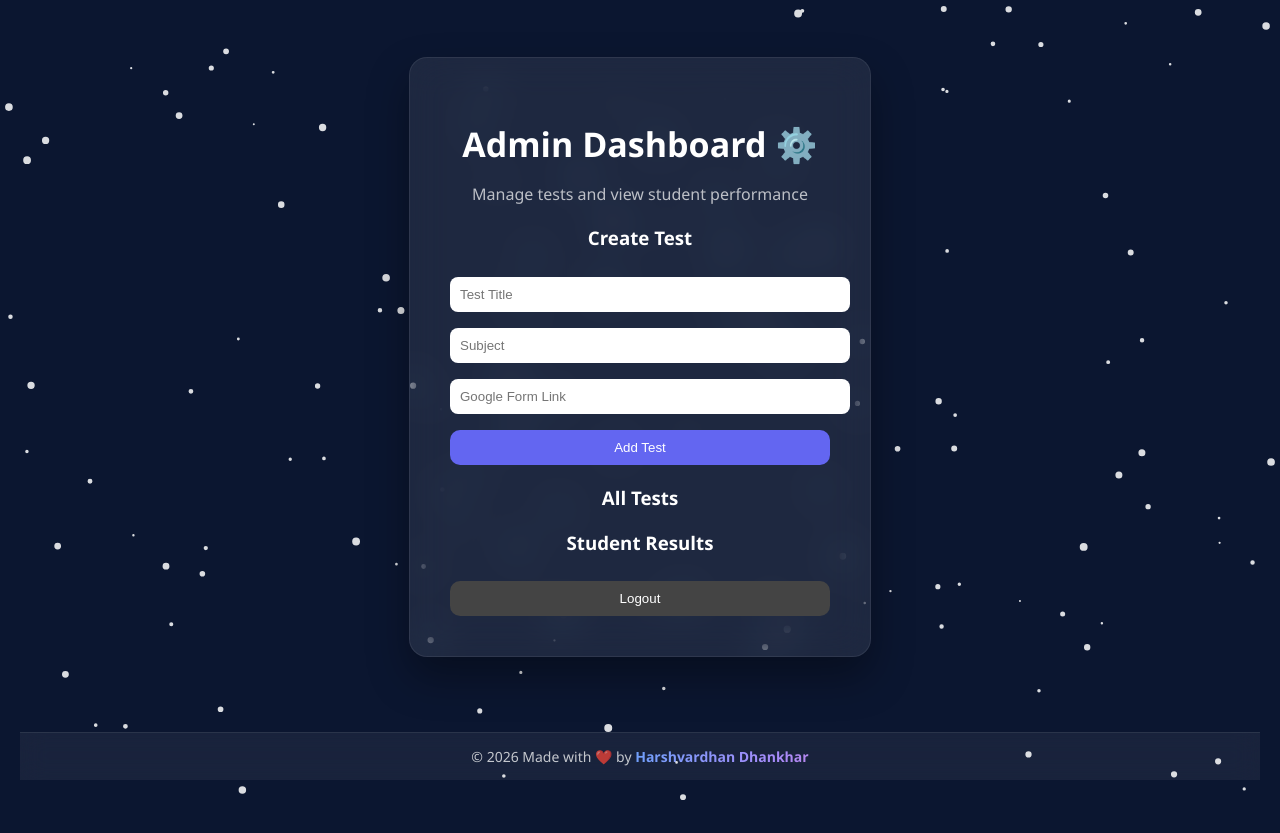
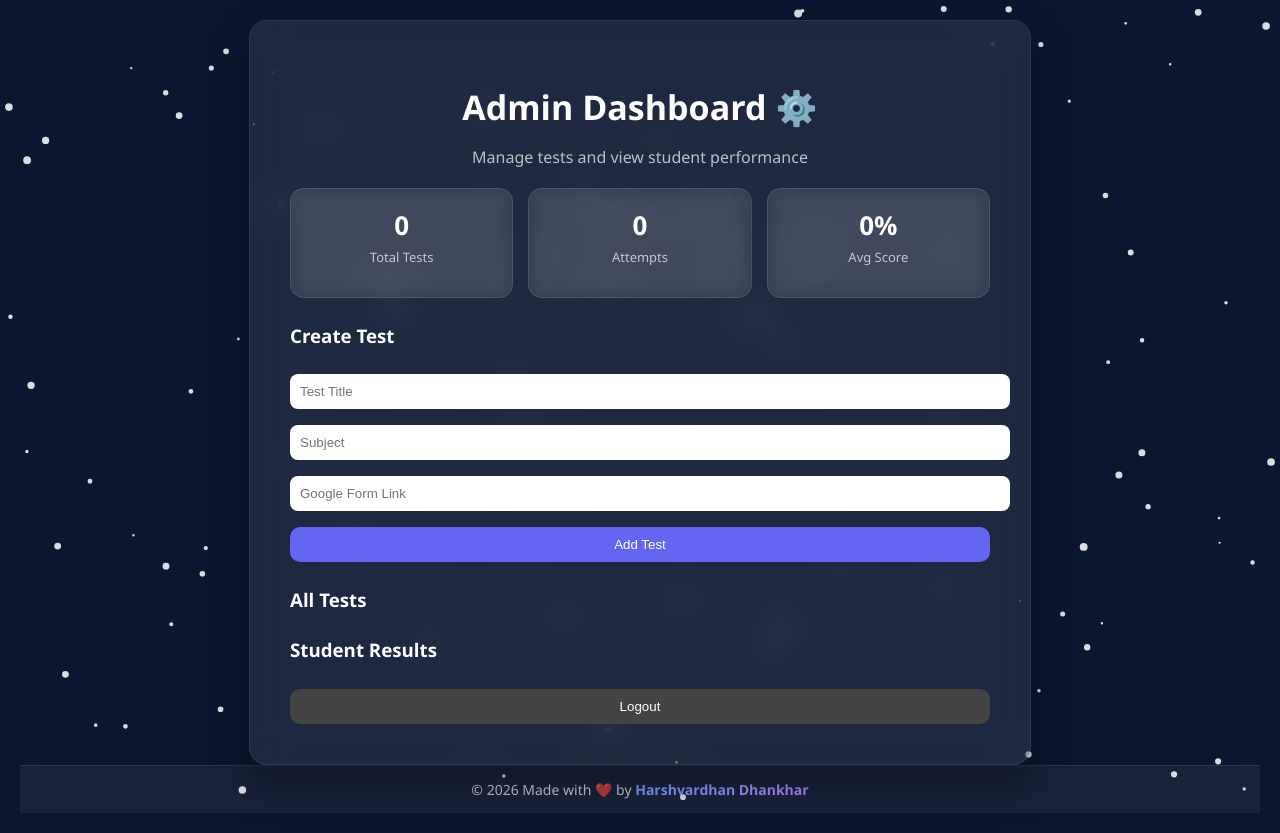
Before and after one commit to manuharsh08/Login, a plain HTML site: page admin.html in a window 1280 px wide. Before the commit the page ends 800 px from the top, so only its background shows below. Drawn offline with Linux system fonts and the light colour scheme; a script that the page names is missing.

Commit message:
Added stats in admin

```diff
--- a/admin.html
+++ b/admin.html
@@ -4,7 +4,9 @@
   <meta charset="UTF-8" />
   <meta name="viewport" content="width=device-width, initial-scale=1.0"/>
   <title>Admin Panel</title>
-  <link rel="stylesheet" href="css/style.css"/>
+
+  <!-- IMPORTANT: check path -->
+  <link rel="stylesheet" href="./css/style.css"/>
 </head>
 <body>
 
@@ -15,33 +17,60 @@
   <h1>Admin Dashboard ⚙️</h1>
   <p class="sub">Manage tests and view student performance</p>
 
+  <!-- ===== Stats ===== -->
+  <div class="stats">
+    <div class="stat-box">
+      <h2 id="totalTests">0</h2>
+      <p>Total Tests</p>
+    </div>
+
+    <div class="stat-box">
+      <h2 id="totalAttempts">0</h2>
+      <p>Attempts</p>
+    </div>
+
+    <div class="stat-box">
+      <h2 id="avgScore">0%</h2>
+      <p>Avg Score</p>
+    </div>
+  </div>
+
   <!-- ===== Create Test ===== -->
-  <h3>Create Test</h3>
+  <div class="section">
+    <h3>Create Test</h3>
 
-  <input id="testTitle" placeholder="Test Title" />
-  <input id="testSubject" placeholder="Subject" />
-  <input id="testLink" placeholder="Google Form Link" />
+    <input id="testTitle" type="text" placeholder="Test Title" />
+    <input id="testSubject" type="text" placeholder="Subject" />
+    <input id="testLink" type="text" placeholder="Google Form Link" />
 
-  <button id="addTestBtn">Add Test</button>
+    <button id="addTestBtn">Add Test</button>
+  </div>
 
-  <!-- ===== Tests List ===== -->
-  <h3 style="margin-top:20px;">All Tests</h3>
-  <div id="adminTestsList"></div>
+  <!-- ===== Tests ===== -->
+  <div class="section">
+    <h3>All Tests</h3>
+    <div id="adminTestsList"></div>
+  </div>
 
   <!-- ===== Results ===== -->
-  <h3 style="margin-top:20px;">Student Results</h3>
-  <div id="adminResultsList"></div>
+  <div class="section">
+    <h3>Student Results</h3>
+    <div id="adminResultsList"></div>
+  </div>
 
+  <!-- ===== Logout ===== -->
   <button id="logoutBtn" class="secondary">Logout</button>
 
 </div>
 
 <footer class="credits-bar">
-  © 2026 Made with ❤️ by <span class="author">Harshvardhan Dhankhar</span>
+  © 2026 Made with ❤️ by
+  <span class="author">Harshvardhan Dhankhar</span>
 </footer>
 
-<script type="module" src="js/admin.js"></script>
-<script src="js/snow.js"></script>
+<!-- IMPORTANT: correct paths -->
+<script type="module" src="./js/admin.js"></script>
+<script src="./js/snow.js"></script>
 
 </body>
 </html>
--- a/css/style.css
+++ b/css/style.css
@@ -418,3 +418,45 @@ button:hover {
   font-size: 12px;
   padding: 6px 10px;
 }
+
+/* ===== Admin Stats Fix ===== */
+.stats {
+  display: flex;
+  gap: 15px;
+  margin: 20px 0;
+}
+
+.stat-box {
+  flex: 1;
+  padding: 18px;
+  border-radius: 14px;
+
+  background: rgba(255,255,255,0.08);
+  border: 1px solid rgba(255,255,255,0.1);
+
+  backdrop-filter: blur(10px);
+  text-align: center;
+}
+
+.stat-box h2 {
+  margin: 0;
+  font-size: 26px;
+}
+
+.stat-box p {
+  margin-top: 5px;
+  font-size: 13px;
+  opacity: 0.7;
+}
+
+/* ===== Sections ===== */
+.section {
+  margin-top: 25px;
+  text-align: left;
+}
+
+/* ===== Dashboard Card Fix ===== */
+.dashboard-card {
+  max-width: 700px;
+  width: 100%;
+}
--- a/js/admin.js
+++ b/js/admin.js
@@ -196,6 +196,32 @@ async function loadResults() {
   });
 }
 
+async function loadStats() {
+  const { count: testCount } = await supabase
+    .from("tests")
+    .select("*", { count: "exact", head: true });
+
+  const { count: attemptCount } = await supabase
+    .from("results")
+    .select("*", { count: "exact", head: true });
+
+  const { data: scores } = await supabase
+    .from("results")
+    .select("percentage");
+
+  let avg = 0;
+  if (scores && scores.length) {
+    avg =
+      scores.reduce((sum, s) => sum + s.percentage, 0) /
+      scores.length;
+  }
+
+  document.getElementById("totalTests").innerText = testCount || 0;
+  document.getElementById("totalAttempts").innerText = attemptCount || 0;
+  document.getElementById("avgScore").innerText = Math.round(avg) + "%";
+}
+
 /* ===== Init ===== */
 loadTests();
 loadResults();
+loadStats();
```
